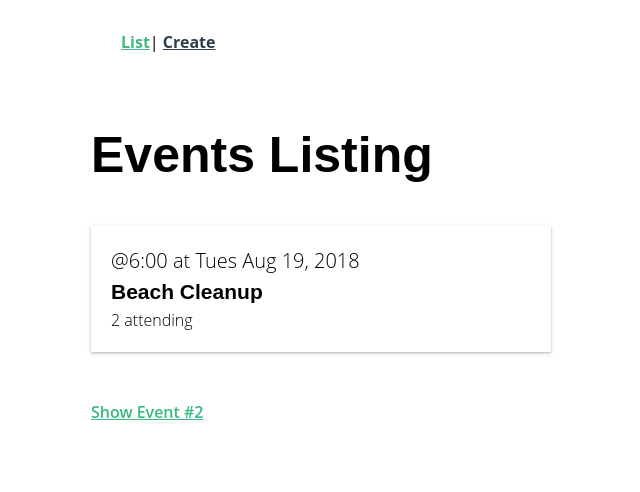
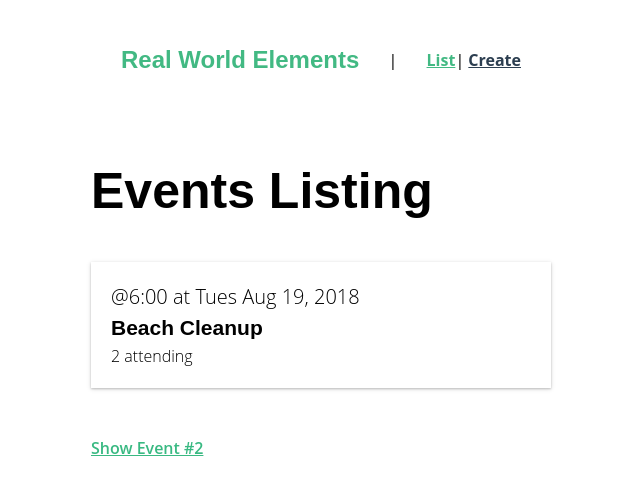
Before and after one commit to mcvio78/vue_project, a Vue app: page / in a window 1280 px wide. Shown: the top 492 px of the page, without its empty margins (319-959 px from the left). Built offline with nearby package versions, Linux system fonts and the light colour scheme.

Commit message:
import NavBar as a child component and add to template

```diff
--- a/src/App.vue
+++ b/src/App.vue
@@ -1,12 +1,19 @@
 <template>
   <div id="app">
-    <div id="nav">
-      <router-link :to="{ name: 'event-list' }">List</router-link>|
-      <router-link :to="{ name: 'create-event' }">Create</router-link>
-    </div>
+    <nav-bar />
     <router-view />
   </div>
 </template>
+
+<script>
+import NavBar from '@/components/NavBar.vue';
+
+export default {
+  components: {
+    NavBar
+  }
+};
+</script>
 
 <style>
 html {
```
